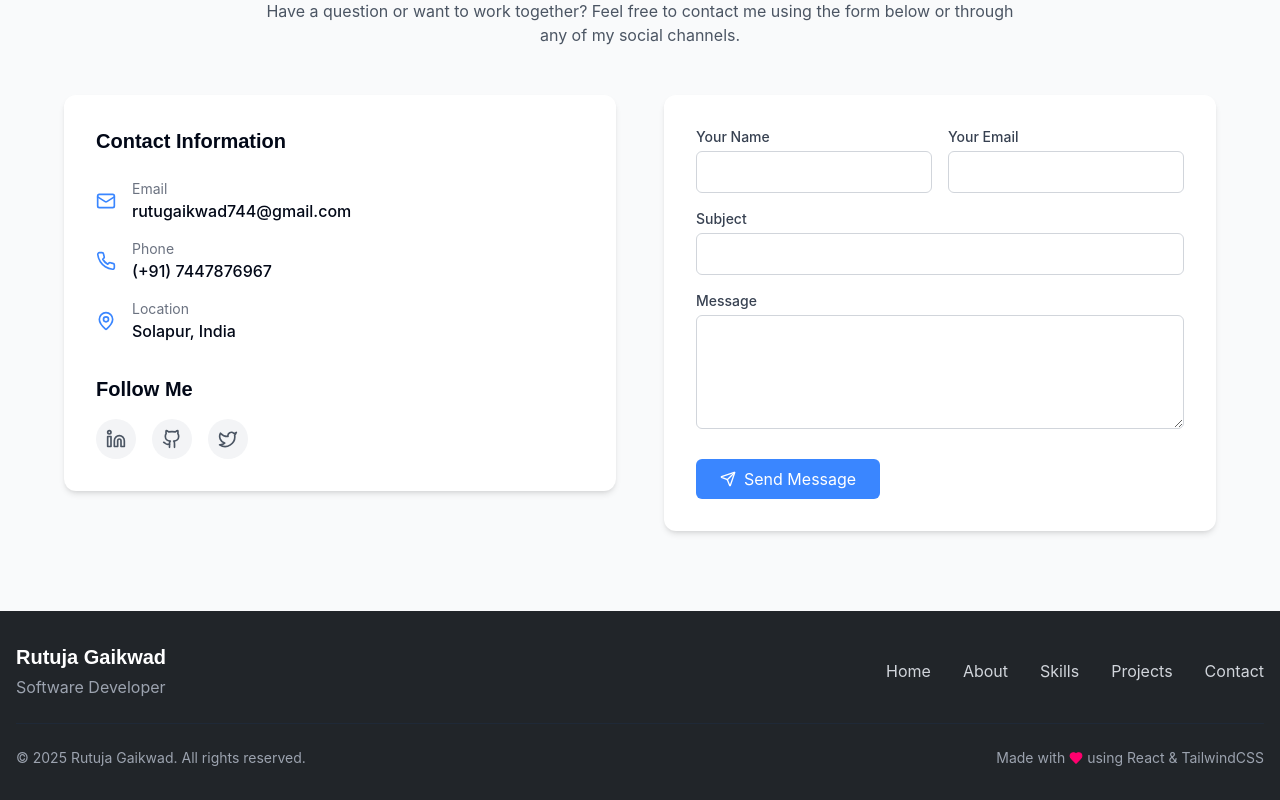
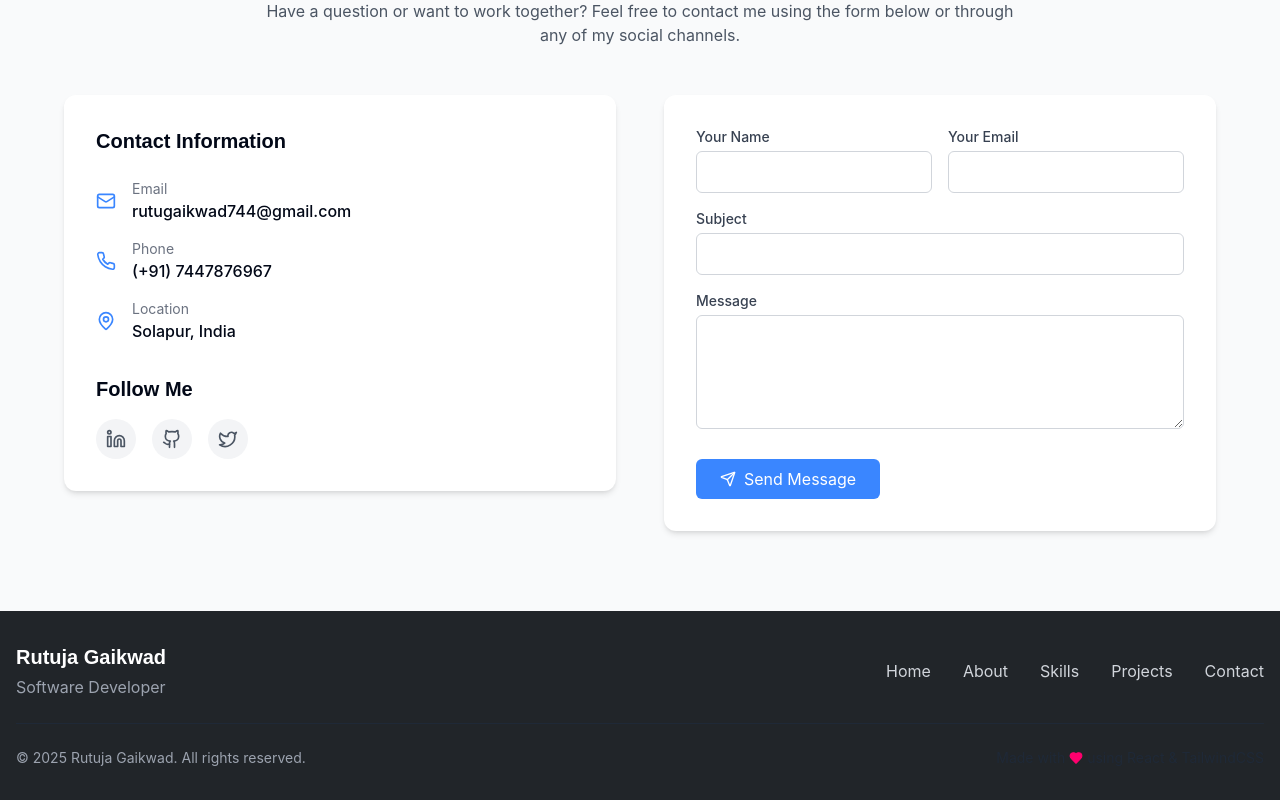
Before and after one commit to rutu744/Portfolio_Rutuja_Gaikwad, a React (Vite) app: page / in a window 1280 px wide. Shown: the part 4341-5141 px from the top of the page. Built offline with nearby package versions, Linux system fonts and the light colour scheme.

Commit message:
Visual edit in Lovable
Edited UI in Lovable

```diff
--- a/src/components/Footer.tsx
+++ b/src/components/Footer.tsx
@@ -1,11 +1,7 @@
-
 import { Heart } from "lucide-react";
-
 const Footer = () => {
   const currentYear = new Date().getFullYear();
-
-  return (
-    <footer className="bg-portfolio-dark text-white py-8">
+  return <footer className="bg-portfolio-dark text-white py-8">
       <div className="container mx-auto px-4">
         <div className="flex flex-col md:flex-row justify-between items-center">
           <div className="mb-4 md:mb-0">
@@ -37,13 +33,11 @@ const Footer = () => {
             © {currentYear} Rutuja Gaikwad. All rights reserved.
           </p>
 
-          <p className="text-gray-400 text-sm flex items-center mt-2 md:mt-0">
+          <p className="text-sm flex items-center mt-2 md:mt-0 text-gray-800">
             Made with <Heart size={14} className="mx-1 text-portfolio-accent" fill="currentColor" /> using React & TailwindCSS
           </p>
         </div>
       </div>
-    </footer>
-  );
+    </footer>;
 };
-
 export default Footer;
```
